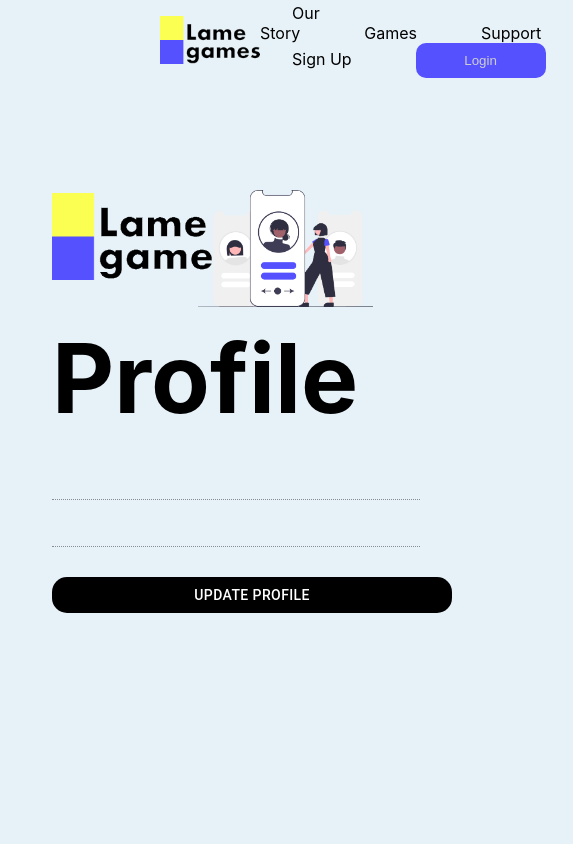
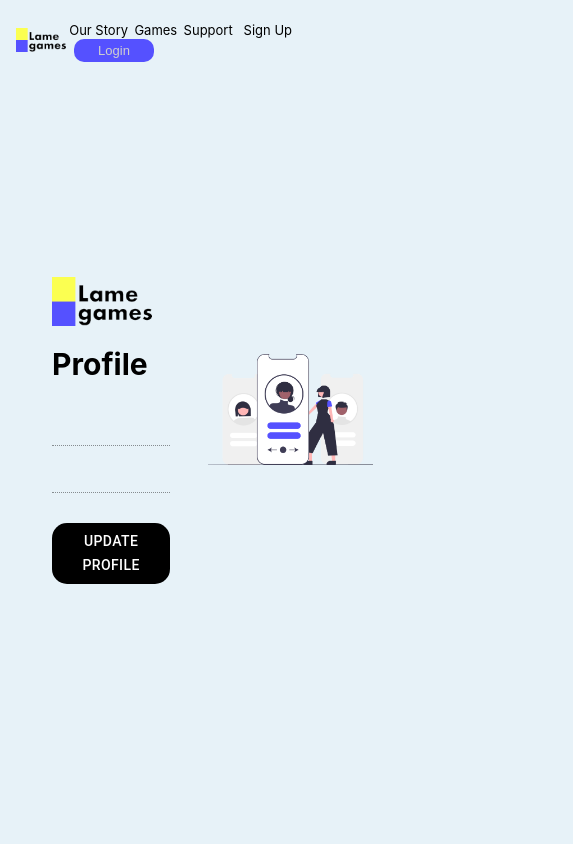
Before and after one commit to dzakyadlh/Binar-Academy-FSW-Challenge-Final, a React (Create React App) app: page /profile in a window 390 px wide. Shown: the top 844 px of the page, 573 px wide, since content can reach past the window. Built offline with nearby package versions, Linux system fonts and the light colour scheme.

Commit message:
responsive pages

```diff
--- a/src/components/Footer/footer.css
+++ b/src/components/Footer/footer.css
@@ -33,3 +33,35 @@
   font-size: smaller;
   color: dimgray;
 }
+
+@media screen and (max-width: 500px) {
+  .footer {
+    flex-direction: row;
+    height: auto;
+    flex-direction: column;
+    justify-content: center;
+    align-items: center;
+  }
+
+  .footer-text {
+    margin-top: 0rem;
+  }
+
+  .footer-img img {
+    width: 80px;
+    margin: 2rem;
+  }
+
+  .footer-text p {
+    font-size: 12px;
+    text-align: center;
+  }
+
+  .footer-container {
+    background-color: black;
+    padding-bottom: 2rem;
+    /* position: absolute; */
+    margin-top: auto;
+    width: 100vw;
+  }
+}
--- a/src/components/navbar/navbar.css
+++ b/src/components/navbar/navbar.css
@@ -47,3 +47,140 @@ button a {
   color: #cfcfcf;
   text-align: center;
 }
+
+@media screen and (max-width: 1070px) {
+  header {
+    display: flex;
+    align-items: center;
+    justify-content: space-between;
+    padding: 0 10rem;
+  }
+
+  header img {
+    width: 70px;
+  }
+
+  nav a {
+    margin: 0 0.5rem;
+  }
+
+  button {
+    padding: 10px;
+    width: 90px;
+    margin-left: 0.5rem;
+    font-size: 0.7rem;
+  }
+}
+
+@media screen and (max-width: 784px) {
+  header {
+    display: flex;
+    align-items: center;
+    justify-content: space-between;
+    padding: 0 5rem;
+  }
+
+  header img {
+    width: 60px;
+  }
+
+  nav a {
+    margin: 0 0.5rem;
+  }
+
+  button {
+    padding: 5px;
+    width: 80px;
+    margin-left: 0.5rem;
+    font-size: 0.7rem;
+  }
+}
+
+@media screen and (max-width: 604px) {
+  header {
+    display: flex;
+    align-items: center;
+    justify-content: space-between;
+    padding: 0 2rem;
+  }
+
+  header img {
+    width: 60px;
+  }
+
+  nav a {
+    margin: 0 0.3rem;
+  }
+
+  button {
+    padding: 5px;
+    width: 80px;
+    margin-left: 0.5rem;
+    font-size: 0.7rem;
+  }
+}
+
+@media screen and (max-width: 500px) {
+  header {
+    padding: 0 1rem;
+  }
+
+  header img {
+    width: 60px;
+  }
+
+  nav a {
+    margin: 0 0.2rem;
+  }
+
+  button {
+    padding: 5px;
+    width: 80px;
+    margin-left: 0.5rem;
+    font-size: 0.7rem;
+  }
+}
+
+@media screen and (max-width: 460px) {
+  header {
+    padding: 0 1rem;
+  }
+
+  header img {
+    width: 50px;
+  }
+
+  nav a {
+    margin: 0 0.2rem;
+    font-size: small;
+  }
+
+  button {
+    padding: 4px;
+    width: 80px;
+    margin-left: 0.5rem;
+    font-size: 0.6rem;
+  }
+}
+
+@media screen and (max-width: 385px) {
+  header {
+    padding: 0 1rem;
+  }
+
+  header img {
+    width: 50px;
+  }
+
+  nav a {
+    margin: 0 0.1rem;
+    font-size: smaller;
+  }
+
+  button {
+    padding: 4px;
+    width: 40px;
+    margin-left: 0.5rem;
+    font-size: 0.6rem;
+  }
+}
--- a/src/pages/Login/login.css
+++ b/src/pages/Login/login.css
@@ -1,6 +1,6 @@
 .right img {
-  width: 110vh;
   padding-left: 100px;
+  width: 60vw;
 }
 
 .app-container {
@@ -19,38 +19,42 @@
   display: flex;
   align-items: center;
   justify-content: first baseline;
+  margin-bottom: 40px;
+  width: 140px;
 }
 
-.app-container h1 {
-  font-size: 80px;
+.login {
+  font-size: 70px;
 }
 
-/* Responsive Breakpoint */
-
-@media screen and (max-width: 1024px) {
+@media screen and (max-width: 850px) {
+  .logoo {
+    display: flex;
+    justify-content: first baseline;
+    align-items: center;
+    margin-bottom: 20px;
+    width: 120px;
+  }
+  .login {
+    font-size: 40px;
+  }
   .right img {
-    width: 100vh;
     padding-left: 50px;
   }
 }
 
-@media screen and (max-width: 768px) {
+@media screen and (max-width: 450px) {
+  .logoo {
+    display: flex;
+    justify-content: first baseline;
+    align-items: center;
+    margin-bottom: 20px;
+    width: 100px;
+  }
+  .login {
+    font-size: 30px;
+  }
   .right img {
-    width: 100vh;
-    padding-left: 20px;
+    padding-left: 30px;
   }
 }
-
-@media screen and (max-width: 500px) {
-  .right img {
-    width: 100vh;
-    padding-left: 0;
-  }
-}
-
-@media screen and (min-width: 1524px) {
-  .right img {
-    width: 100vh;
-    padding-left: 100px;
-  }
-}
--- a/src/pages/Profile/index.jsx
+++ b/src/pages/Profile/index.jsx
@@ -73,22 +73,22 @@ const Profile = () => {
   }, [profileSucc]);
 
   const handleEditProfile = () => {
-    setNewUsername(username)
-    setNewEmail(email)
+    setNewUsername(username);
+    setNewEmail(email);
     setEditMode(true);
   };
 
   const handleCancelEdit = () => {
     setEditMode(false);
-  }
+  };
 
   const handleCancelDel = () => {
     setDelMode(false);
-  }
+  };
 
   const handleDelete = () => {
     setDelMode(true);
-  }
+  };
 
   const handleDeleteProfile = () => {
     dispatch(deleteProfile())
@@ -114,22 +114,20 @@ const Profile = () => {
         <div className="container-profile">
           <div className="container-35">
             <CardContent
-              style={{
+              sx={{
                 paddingBottom: "100px",
                 fontSize: "20px",
-                width: "400px",
+                width: { xs: 150, sm: 250, md: 350, lg: 450, xl: 550 },
                 justifyContent: "center",
               }}
             >
-              <div className="logoo">
-                <img src={LogoImg} alt="" width="180px"></img>
-              </div>
-              <h1>Profile</h1>
+              <img className="logoo" src={LogoImg} alt=""></img>
+              <h1 className="profile">Profile</h1>
 
               {editMode ? (
                 <div>
                   <TextField
-                    style={{ marginTop: "15px" }}
+                    sx={{ marginTop: "15px" }}
                     variant="standard"
                     fullWidth
                     value={NewUsername}
@@ -137,7 +135,7 @@ const Profile = () => {
                     disabled={!editMode}
                   />
                   <TextField
-                    style={{ marginTop: "15px" }}
+                    sx={{ marginTop: "15px" }}
                     variant="standard"
                     fullWidth
                     value={NewEmail}
@@ -145,7 +143,7 @@ const Profile = () => {
                     disabled={!editMode}
                   />
                   <TextField
-                    style={{ marginTop: "15px" }}
+                    sx={{ marginTop: "15px" }}
                     label="OldPassword"
                     type="password"
                     variant="standard"
@@ -155,7 +153,7 @@ const Profile = () => {
                     disabled={!editMode}
                   />
                   <TextField
-                    style={{ marginTop: "15px" }}
+                    sx={{ marginTop: "15px" }}
                     label="NewPassword"
                     type="password"
                     variant="standard"
@@ -165,24 +163,26 @@ const Profile = () => {
                     disabled={!editMode}
                   />
                   <Button
-                    style={{
+                    sx={{
                       color: "white",
                       backgroundColor: "black",
                       borderRadius: "15px",
                       marginTop: "30px",
-                      width: "400px",
+                      width: "100%",
+                      maxWidth: "400px",
                     }}
                     onClick={handleUpdateProfile}
                   >
                     Edit Profile
                   </Button>
                   <Button
-                    style={{
+                    sx={{
                       color: "white",
                       backgroundColor: "black",
                       borderRadius: "15px",
                       marginTop: "30px",
-                      width: "400px",
+                      width: "100%",
+                      maxWidth: "400px",
                     }}
                     onClick={handleCancelEdit}
                   >
@@ -190,26 +190,30 @@ const Profile = () => {
                   </Button>
                   {deleteMode ? (
                     <div>
-                    <p className="r-u-sure">Are you sure want to delete this profile?</p>
+                      <p className="r-u-sure">
+                        Are you sure want to delete this profile?
+                      </p>
                       <Button
-                      style={{
+                        sx={{
                           color: "white",
                           backgroundColor: "black",
                           borderRadius: "15px",
                           marginTop: "30px",
-                        width: "400px",
+                          width: "100%",
+                          maxWidth: "400px",
                         }}
                         onClick={handleCancelDel}
                       >
                         No, cancel it
                       </Button>
                       <Button
-                      style={{
+                        sx={{
                           color: "white",
                           backgroundColor: "#FF6584",
                           borderRadius: "15px",
                           marginTop: "30px",
-                        width: "400px",
+                          width: "100%",
+                          maxWidth: "400px",
                         }}
                         onClick={handleDeleteProfile}
                       >
@@ -218,12 +222,13 @@ const Profile = () => {
                     </div>
                   ) : (
                     <Button
-                    style={{
+                      sx={{
                         color: "white",
                         backgroundColor: "#FF6584",
                         borderRadius: "15px",
                         marginTop: "30px",
-                      width: "400px",
+                        width: "100%",
+                        maxWidth: "400px",
                       }}
                       onClick={handleDelete}
                     >
@@ -234,26 +239,27 @@ const Profile = () => {
               ) : (
                 <div>
                   <TextField
-                    style={{ marginTop: "15px" }}
+                    sx={{ marginTop: "15px" }}
                     variant="standard"
                     fullWidth
                     value={username}
                     disabled={!editMode}
                   />
                   <TextField
-                    style={{ marginTop: "15px" }}
+                    sx={{ marginTop: "15px" }}
                     variant="standard"
                     fullWidth
                     value={email}
                     disabled={!editMode}
                   />
                   <Button
-                    style={{
+                    sx={{
                       color: "white",
                       backgroundColor: "black",
                       borderRadius: "15px",
                       marginTop: "30px",
-                      width: "400px",
+                      width: "100%",
+                      maxWidth: "400px",
                     }}
                     onClick={handleEditProfile}
                   >
--- a/src/pages/Profile/profile.css
+++ b/src/pages/Profile/profile.css
@@ -31,3 +31,41 @@
   font-weight: bold;
   width: 400px;
 }
+
+@media screen and (max-width: 850px) {
+  .logoo {
+    display: flex;
+    justify-content: first baseline;
+    align-items: center;
+    margin-bottom: 20px;
+    width: 120px;
+  }
+  .profile {
+    font-size: 40px;
+  }
+  .profileimg {
+    padding-left: 20px;
+    margin-top: 50px;
+  }
+
+  .container-profile {
+    margin-top: 20vh;
+  }
+}
+
+@media screen and (max-width: 450px) {
+  .logoo {
+    display: flex;
+    justify-content: first baseline;
+    align-items: center;
+    margin-bottom: 20px;
+    width: 100px;
+  }
+  .profile {
+    font-size: 30px;
+  }
+  .profileimg {
+    padding-left: 10px;
+    margin-top: 80px;
+  }
+}
--- a/src/pages/Register/register.css
+++ b/src/pages/Register/register.css
@@ -1,6 +1,6 @@
 .rightS img {
   padding-left: 100px;
-  width: 110vh;
+  width: 60vw;
 }
 
 .app-container {
@@ -21,4 +21,43 @@
   justify-content: first baseline;
   align-items: center;
   margin-bottom: 40px;
+  width: 140px;
 }
+.create {
+  font-size: 70px;
+}
+@media screen and (max-width: 850px) {
+  .logoo {
+    display: flex;
+    justify-content: first baseline;
+    align-items: center;
+    margin-bottom: 20px;
+    width: 120px;
+  }
+
+  .create {
+    font-size: 40px;
+  }
+
+  .rightS img {
+    padding-left: 50px;
+  }
+}
+
+@media screen and (max-width: 450px) {
+  .logoo {
+    display: flex;
+    justify-content: first baseline;
+    align-items: center;
+    margin-bottom: 20px;
+    width: 100px;
+  }
+
+  .create {
+    font-size: 30px;
+  }
+
+  .rightS img {
+    padding-left: 30px;
+  }
+}
--- a/src/pages/SupportPage/support.css
+++ b/src/pages/SupportPage/support.css
@@ -21,7 +21,7 @@
   margin-top: 200px;
 }
 h1 {
-  font-size: 96px;
+  font-size: 5vw;
   margin: 2vh 0;
 }
 p {
```
Also changed, not shown: src/pages/About/index.jsx (+1 -13 lines), src/pages/Login/index.jsx (+15 -25 lines), src/pages/Register/index.jsx (+17 -27 lines). Lines whose indentation alone changed are shown as unchanged.
